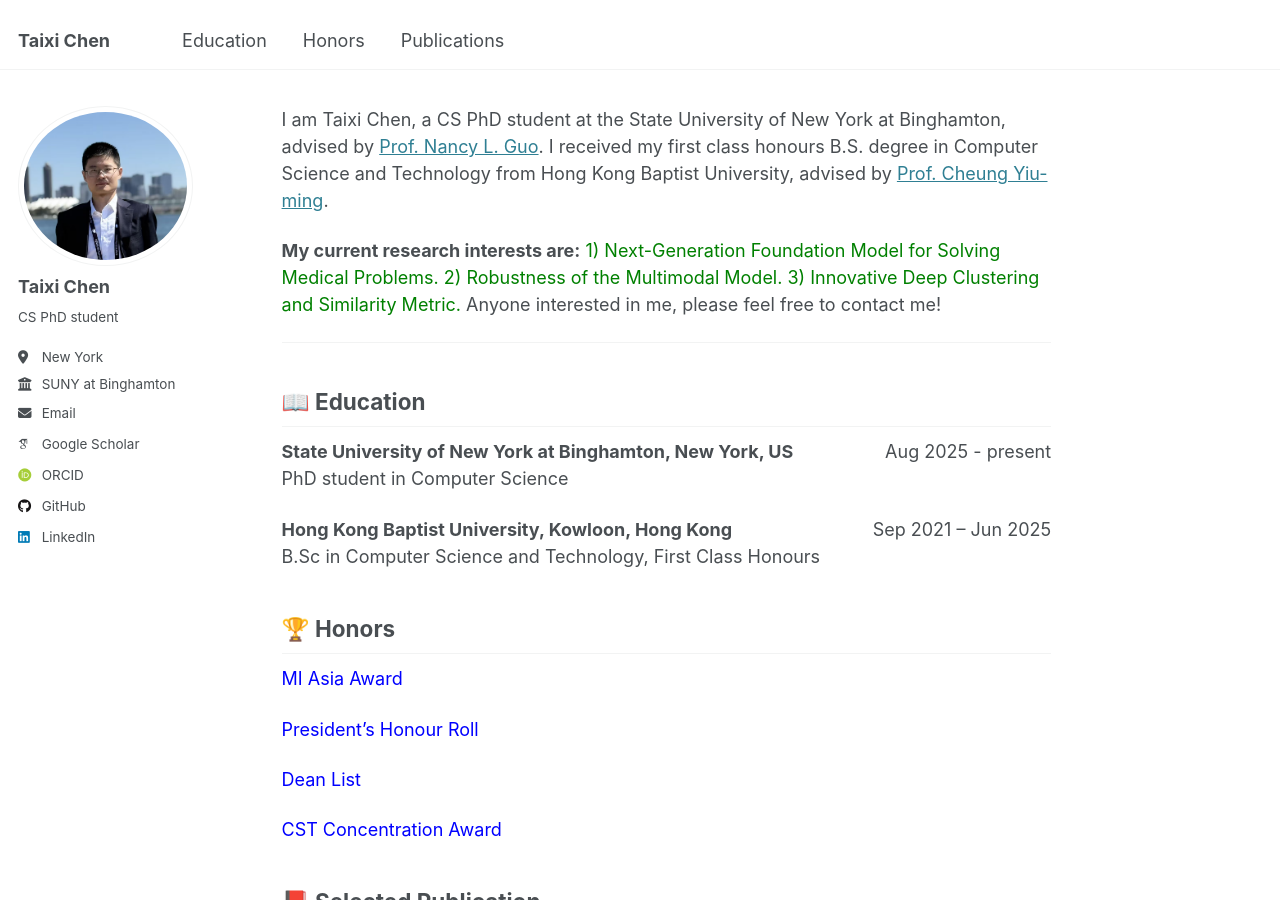
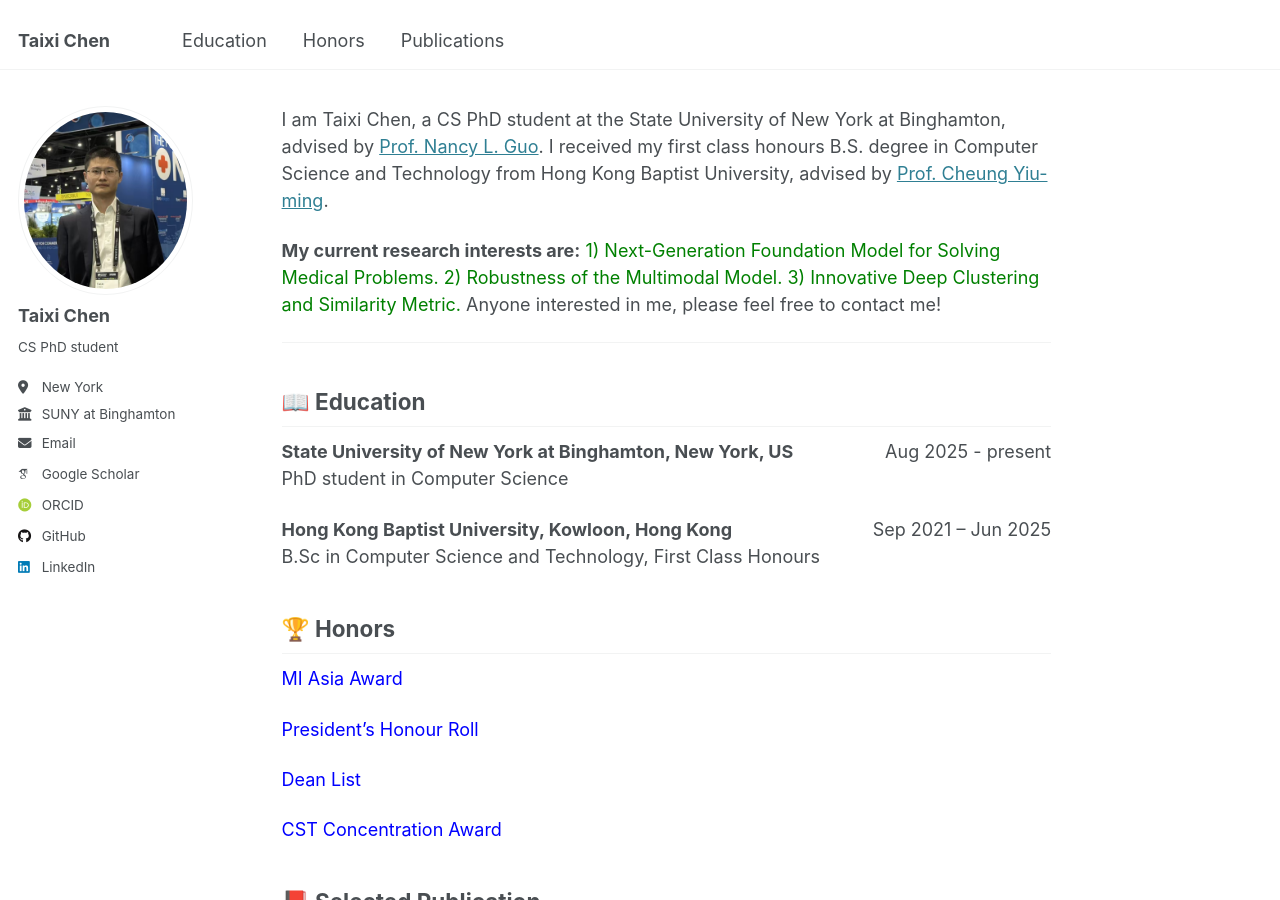
Before and after one commit to Taixi-CHEN/Taixi-Chen.github.io, a Jekyll site: the page built from _pages/about.md, in a window 1280 px wide and 900 px high. Built offline with Jekyll 4.4.1, drawn with Linux system fonts in a browser that asks for light colours; some web fonts are replaced.

Commit message:
Update _config.yml

```diff
--- a/_config.yml
+++ b/_config.yml
@@ -23,7 +23,7 @@ repository               : "Taixi-Chen/Taixi-Chen.github.io"
 #               Additional customization can be done by editing /_includes/author-profile.html
 author:
   # Biographic information
-  avatar           : "profile.png"
+  avatar           : "profilex.png"
   name             : "Taixi Chen"
   pronouns         : # example: "she/her"
   bio              : "CS PhD student"
```
